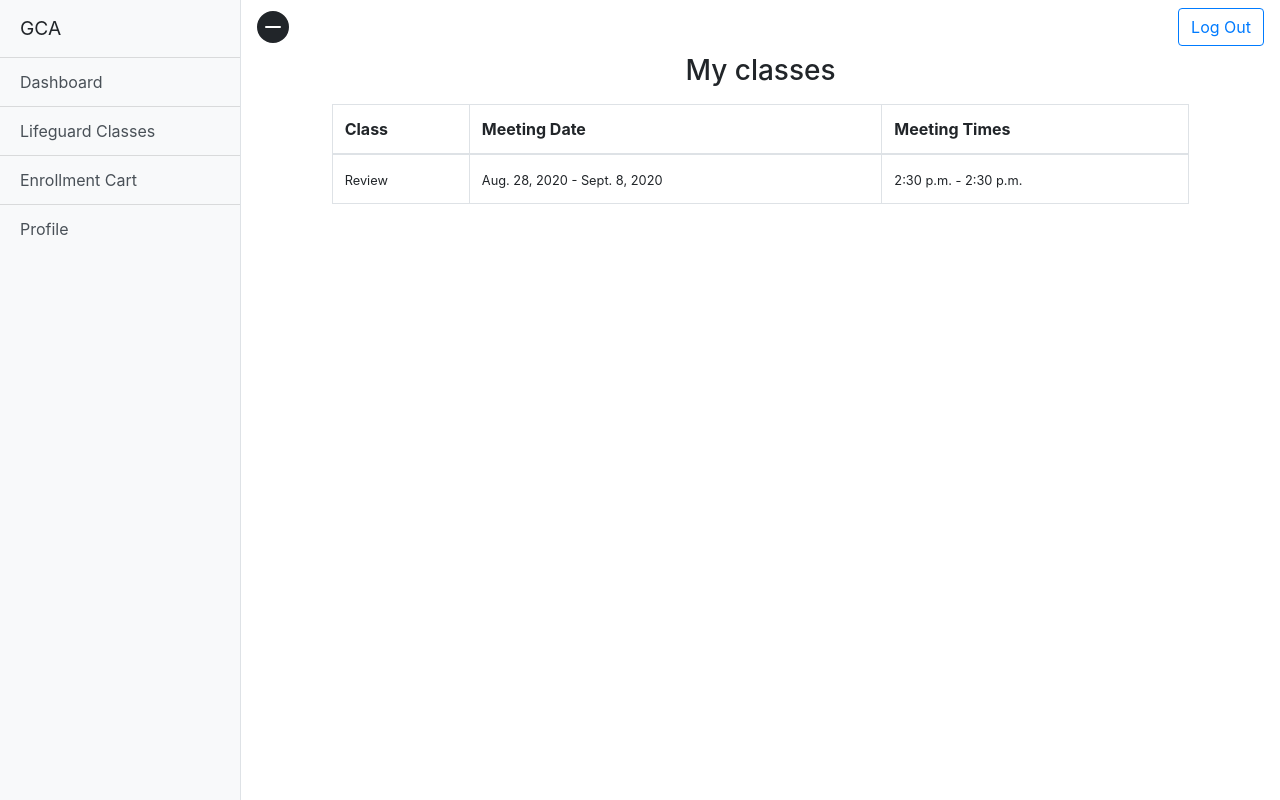
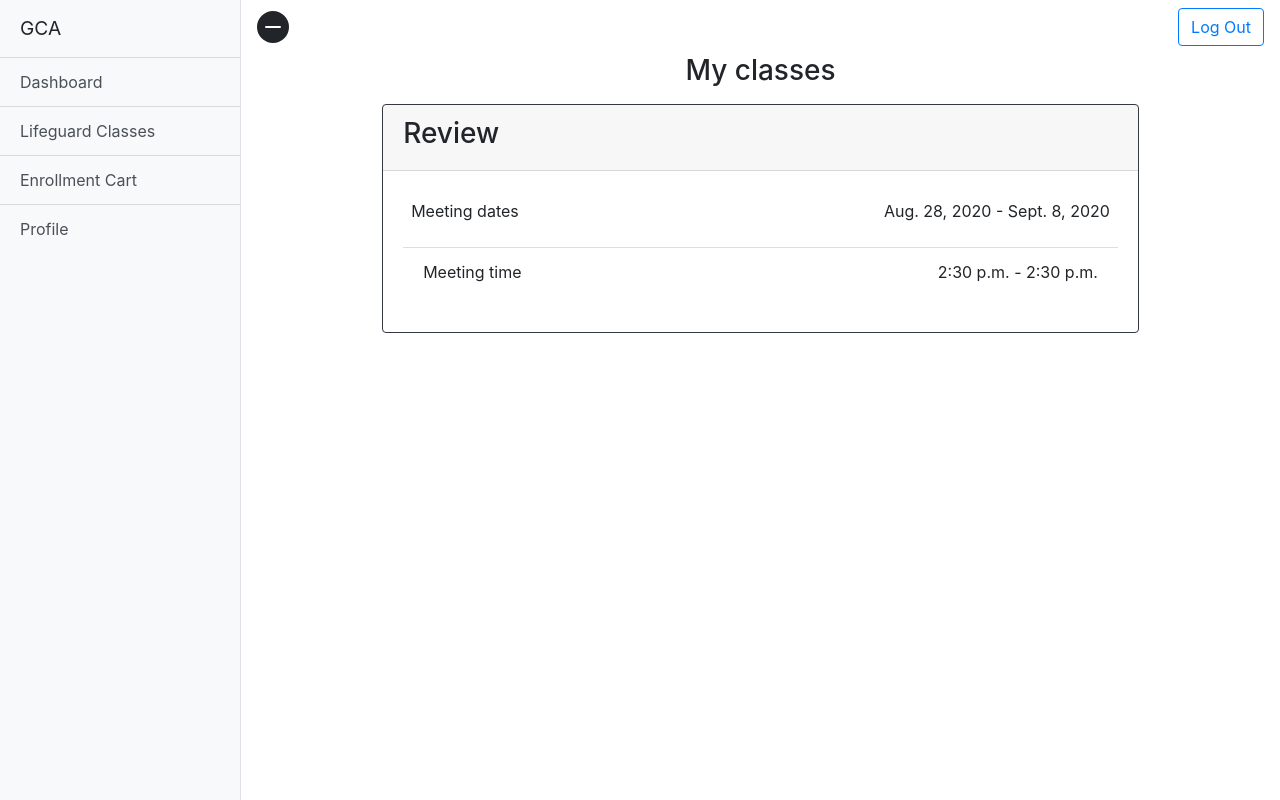
Before and after one commit to Jearce/lifeguard, a Django app: page /lifeguard/enrolled-classes/ in a window 1280 px wide. Run offline with Django 3.2, Linux system fonts and the light colour scheme; a user stored in the database is signed in; data comes from the database, SQL or seed files in the repository; tables that the repository leaves empty hold one stand-in row (values such as "Sample post"); parts of the project's set-up code (start-up, migrations or seed data) failed here and were passed over; some libraries are stand-ins or nearby versions.

Commit message:
Redesigned template for enrolled_classes and changed header for enrollment_cart

```diff
--- a/lifeguard/templates/lifeguard/enrolled_classes.html
+++ b/lifeguard/templates/lifeguard/enrolled_classes.html
@@ -9,34 +9,35 @@
 <div class="container">
 	{% if request.user.lifeguard.enroll_set.count > 0 %}
 	<h3 class="text-center mb-3">My classes</h3>
-		<div class="table responsive">
-			<table class="table table-bordered center-form">
-				<thead>
-					<tr>
-						<th scope="col">Class</th>
-						<th scope="col">Meeting Date</th>
-						<th scope="col">Meeting Times</th>
-					</tr>
-				</thead>
-				<tbody>
 	{% for enrollment in enrolled_classes %}
 	{% with class=enrollment.lifeguard_class %}
-					<tr>
-						<td>
-							<small>{{ class.course }}</small>
-						</td>
-						<td>
-							<small>{{ class.start_date|date }} - {{ class.end_date|date }}</small>
-						</td>
-						<td>
-							<small>{{ class.start_date|date:"P" }} - {{ class.end_date|date:"P" }}</small>
-						</td>
-					</tr>
+	<div class="w-25 card border-dark mb-3 mt-3 center-form">
+		<div class="card-header">
+			<h3>{{ class.course }}</h3>
+		</div>
+		<div class="card-body">
+			<ul class="list-group list-group-flush">
+				<li class="list-group-item p-2">
+					<div class="d-flex justify-content-between">
+						<p>Meeting dates</p>
+						<p>
+							{{ class.start_date|date }} - {{ class.end_date|date }}
+						</p>
+					</div>
+				</li>
+				<li class="list-group-item">
+					<div class="d-flex justify-content-between">
+						<p>Meeting time</p>
+						<p>
+							{{ class.start_date|date:"P" }} - {{ class.end_date|date:"P" }}
+						</p>
+					</div>
+				</li>
+			</ul>
+		</div>
+	</div>
 	{% endwith %}
 	{% endfor %}
-				</tbody>
-			</table>
-		</div>
 	{% else %}
 	<div class="w-25 alert alert-primary center-form text-center" role="alert">
 		<h4>You have not enrolled in  any classes. You can enroll
--- a/payment/templates/payment/enrollment_cart.html
+++ b/payment/templates/payment/enrollment_cart.html
@@ -8,7 +8,7 @@
 {% block pagecontent %}
 <div class="container">
 	{% if request.user.lifeguard.enroll_set.count > 0 %}
-	  <h3 class="text-center mb-3">Enrollment Cart</h3>
+	  <h1 class="text-center mb-3">Enrollment Cart</h1>
 		{% for enrollment in enrolled_classes %}
 		{% with class=enrollment.lifeguard_class %}
 		  <div class="w-25 card border-dark mb-3 mt-3 center-form">
```
Lines whose indentation alone changed are shown as unchanged.
